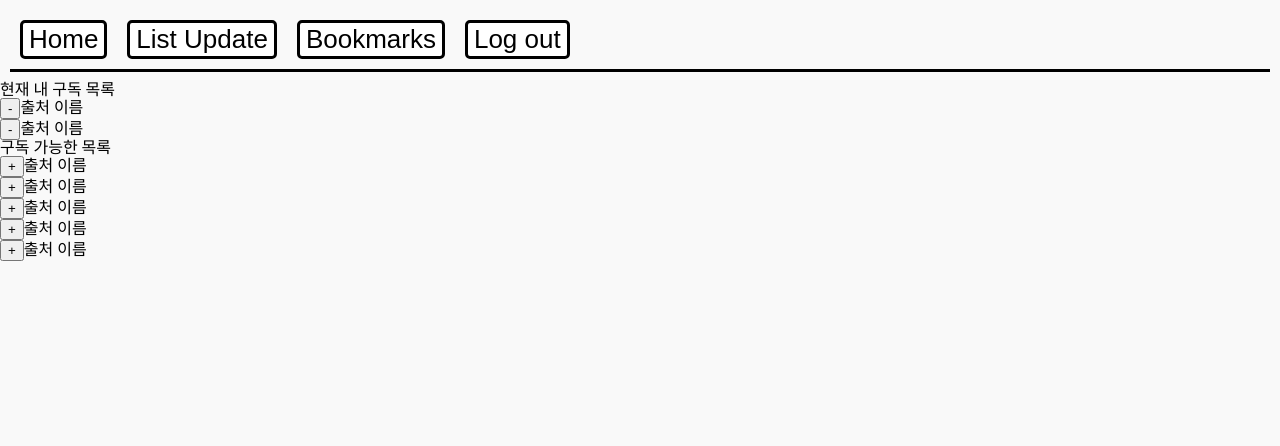
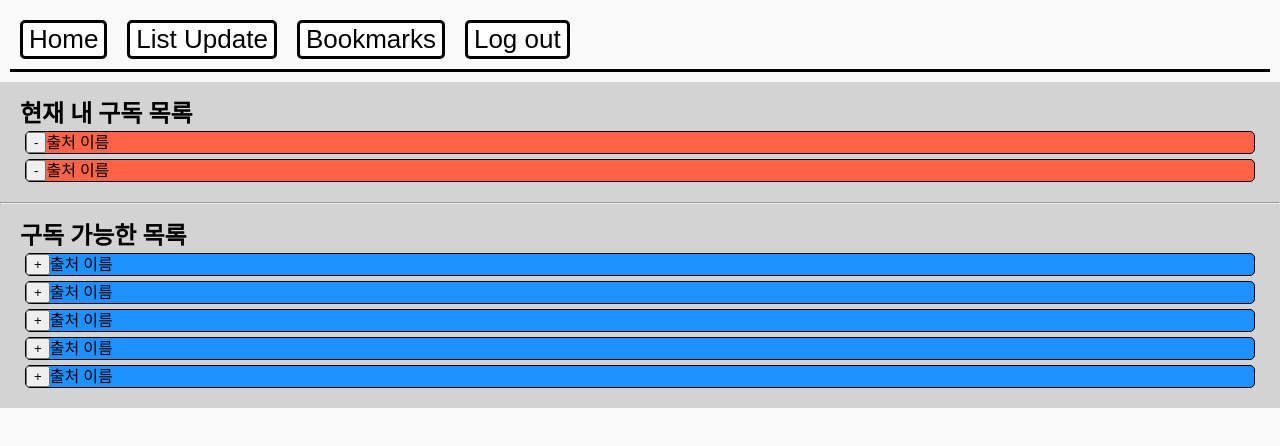
Before and after one commit to YoonKeumJae/yu_crawler, a React (Create React App) app: page /list in a window 1280 px wide. Shown: the top 446 px of the page. Built offline with nearby package versions, Linux system fonts and the light colour scheme; no server answers; sample sign-in values are in the browser's storage.

Commit message:
[Style] List page design

```diff
--- a/src/components/SourceAdd.js
+++ b/src/components/SourceAdd.js
@@ -1,8 +1,4 @@
-import styled from "styled-components";
-
-const Wrapper = styled.div``;
-const Plus = styled.button``;
-const Title = styled.span``;
+import { Wrapper, Plus, Title } from "../styles/components/StyledSourceAdd";
 
 const SourceAdd = () => {
   return (
--- a/src/components/SourceDelete.js
+++ b/src/components/SourceDelete.js
@@ -1,8 +1,4 @@
-import styled from "styled-components";
-
-const Wrapper = styled.div``;
-const Minus = styled.button``;
-const Title = styled.span``;
+import { Wrapper, Minus, Title } from "../styles/components/StyledSourceDelete";
 
 const SourceDelete = () => {
   return (
--- a/src/routes/List.js
+++ b/src/routes/List.js
@@ -1,21 +1,18 @@
-import styled from "styled-components";
 import SourceAdd from "../components/SourceAdd";
 import SourceDelete from "../components/SourceDelete";
-
-const Wrapper = styled.div``;
-const Title = styled.span``;
-const Box = styled.div``;
+import { Wrapper, Title, Box, Devide } from "../styles/routes/StyledList.js";
 
 const List = () => {
   return (
     <Wrapper>
-      <Title>현재 내 구독 목록</Title>
       <Box>
+        <Title>현재 내 구독 목록</Title>
         <SourceDelete />
         <SourceDelete />
       </Box>
-      <Title>구독 가능한 목록</Title>
+      <Devide />
       <Box>
+        <Title>구독 가능한 목록</Title>
         <SourceAdd />
         <SourceAdd />
         <SourceAdd />
--- /dev/null
+++ b/src/styles/components/StyledSourceAdd.js
@@ -0,0 +1,13 @@
+import styled from "styled-components";
+
+export const Wrapper = styled.div`
+    margin: 5px;
+    background-color: dodgerblue;
+    border: 1px solid black;
+    border-radius: 5px;
+    display: flex;
+    flex-direction: row;
+    align-items: center;
+`;
+export const Plus = styled.button``;
+export const Title = styled.span``;
--- /dev/null
+++ b/src/styles/components/StyledSourceDelete.js
@@ -0,0 +1,13 @@
+import styled from "styled-components";
+
+export const Wrapper = styled.div`
+  margin: 5px;
+  background-color: tomato;
+  border: 1px solid black;
+  border-radius: 5px;
+  display: flex;
+  flex-direction: row;
+  align-items: center;
+`;
+export const Minus = styled.button``;
+export const Title = styled.span``;
--- /dev/null
+++ b/src/styles/routes/StyledList.js
@@ -0,0 +1,15 @@
+import styled from "styled-components";
+
+export const Wrapper = styled.div`
+  background-color: lightgray;
+`;
+export const Title = styled.span`
+  font-size: 1.5rem;
+  font-weight: bold;
+`;
+export const Devide = styled.hr`
+  margin: 10px 0;
+`;
+export const Box = styled.div`
+  margin: 20px;
+`;
```
